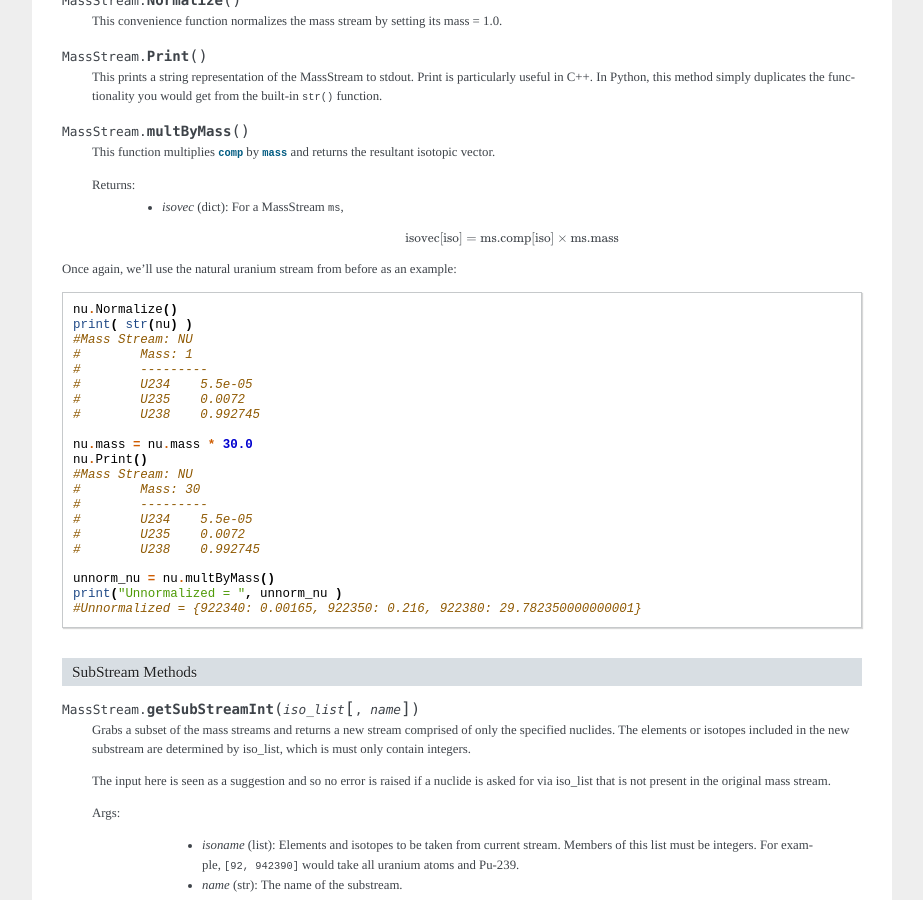
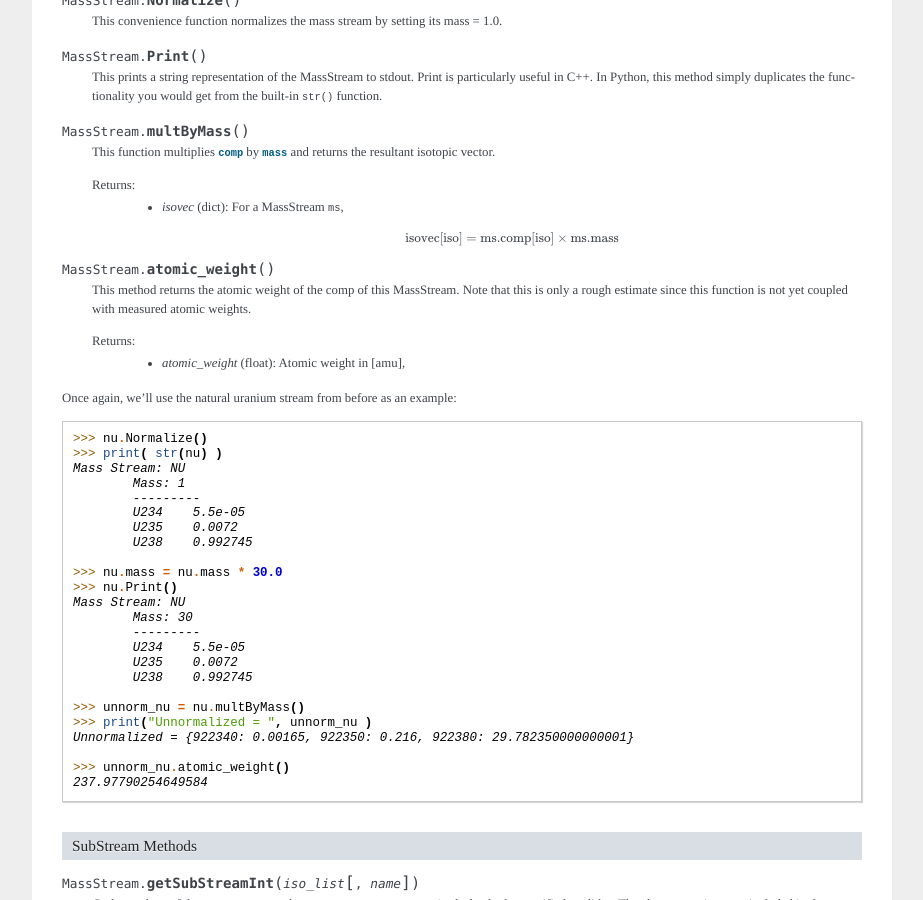
Before and after one commit to bright-dev/bright, a Sphinx documentation site: the page built from doc/source/MassStream.rst, in a window 1280 px wide and 900 px high, scrolled down 2362 px. Shown: the whole window, without its empty margins (198-1121 px from the left). Built offline with Sphinx 7.4.7, drawn with Linux system fonts in a browser that asks for light colours; formulas are drawn with MathJax 3; some of the changed text lies outside the part shown.

Commit message:
Added atomic_weight method to MassStream class.  This seems long overdue.

```diff
--- a/doc/source/MassStream.rst
+++ b/doc/source/MassStream.rst
@@ -178,30 +178,41 @@ MassStream Methods
 
           .. math:: \mbox{isovec[iso]} = \mbox{ms.comp[iso]} \times \mbox{ms.mass}
 
+.. method:: MassStream.atomic_weight()
+
+    This method returns the atomic weight of the comp of this MassStream.  Note that this is
+    only a rough estimate since this function is not yet coupled with measured atomic weights.
+
+    Returns:
+        * `atomic_weight` (float): Atomic weight in [amu],
+
 
 Once again, we'll use the natural uranium stream from before as an example::
 
-    nu.Normalize()
-    print( str(nu) )
-    #Mass Stream: NU
-    #        Mass: 1
-    #        ---------
-    #        U234    5.5e-05
-    #        U235    0.0072
-    #        U238    0.992745
+    >>> nu.Normalize()
+    >>> print( str(nu) )
+    Mass Stream: NU
+            Mass: 1
+            ---------
+            U234    5.5e-05
+            U235    0.0072
+            U238    0.992745
 
-    nu.mass = nu.mass * 30.0
-    nu.Print()
-    #Mass Stream: NU
-    #        Mass: 30
-    #        ---------
-    #        U234    5.5e-05
-    #        U235    0.0072
-    #        U238    0.992745
+    >>> nu.mass = nu.mass * 30.0
+    >>> nu.Print()
+    Mass Stream: NU
+            Mass: 30
+            ---------
+            U234    5.5e-05
+            U235    0.0072
+            U238    0.992745
 
-    unnorm_nu = nu.multByMass()
-    print("Unnormalized = ", unnorm_nu )
-    #Unnormalized = {922340: 0.00165, 922350: 0.216, 922380: 29.782350000000001}
+    >>> unnorm_nu = nu.multByMass()
+    >>> print("Unnormalized = ", unnorm_nu )
+    Unnormalized = {922340: 0.00165, 922350: 0.216, 922380: 29.782350000000001}
+
+    >>> unnorm_nu.atomic_weight()
+    237.97790254649584
 
 
 .. _SubStream_Methods:
```
Also changed, not shown: 5 other files.
